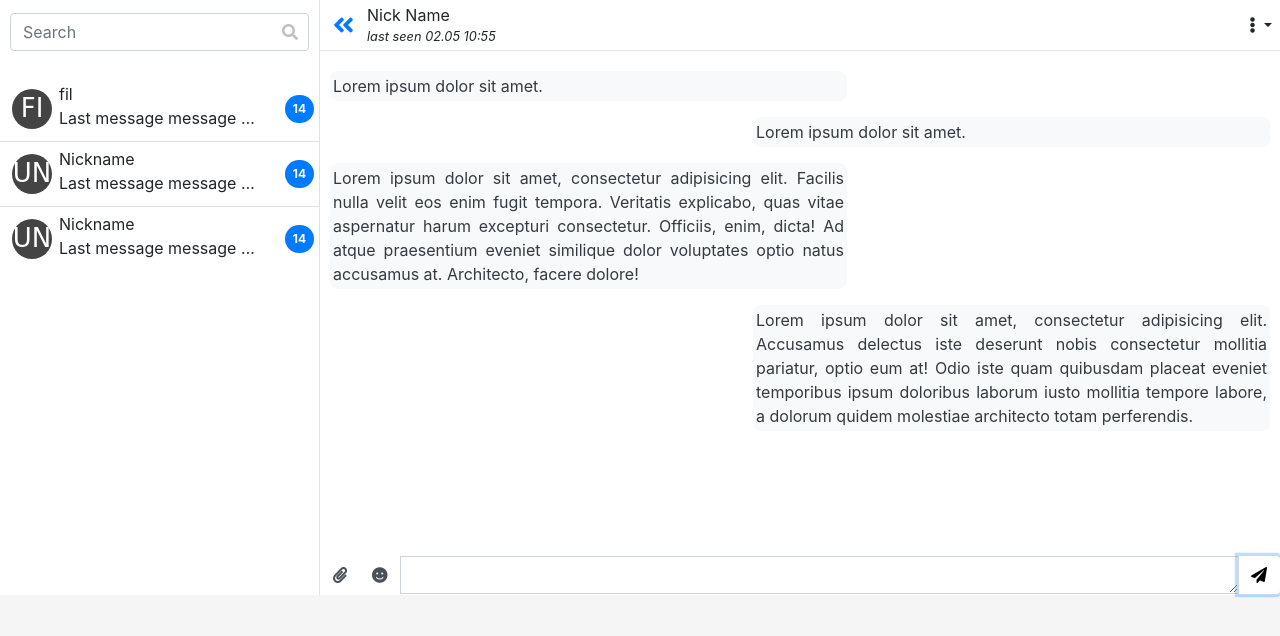
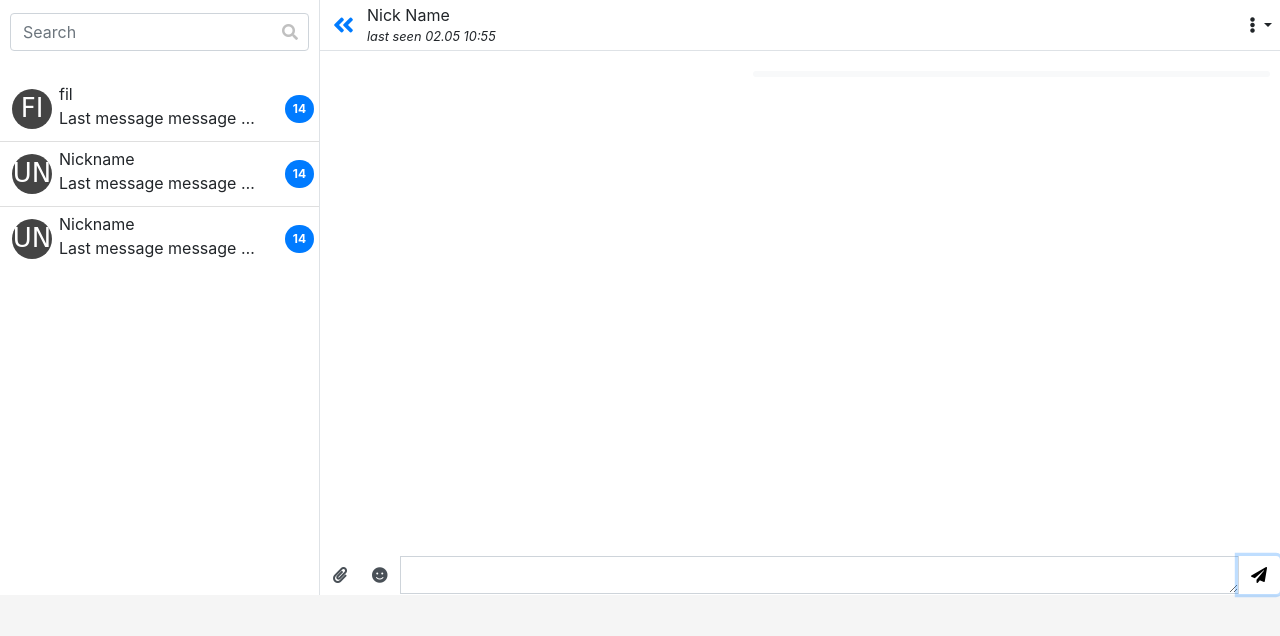
Before and after one commit to colyk/Messenger, a website: page templates/index.html in a window 1280 px wide. Both pictures are taken after a click on the button 1259 px from the left and 575 px from the top of the page. Drawn offline with nearby package versions, Linux system fonts and the light colour scheme.

Commit message:
Sending msg

```diff
--- a/templates/index.html
+++ b/templates/index.html
@@ -132,10 +132,7 @@
                     </div>
                     <div class="scroll messages">
                         <!--MESSEGES-->
-                        <p class="text-justify text-dark bg-light text_left msg">Lorem ipsum dolor sit amet.</p>
-                        <p class="text-justify text-dark bg-light text_right msg">Lorem ipsum dolor sit amet.</p>
-                        <p class="text-justify text-dark bg-light text_left msg">Lorem ipsum dolor sit amet, consectetur adipisicing elit. Facilis nulla velit eos enim fugit tempora. Veritatis explicabo, quas vitae aspernatur harum excepturi consectetur. Officiis, enim, dicta! Ad atque praesentium eveniet similique dolor voluptates optio natus accusamus at. Architecto, facere dolore!</p>
-                        <p class="text-justify text-dark bg-light text_right msg">Lorem ipsum dolor sit amet, consectetur adipisicing elit. Accusamus delectus iste deserunt nobis consectetur mollitia pariatur, optio eum at! Odio iste quam quibusdam placeat eveniet temporibus ipsum doloribus laborum iusto mollitia tempore labore, a dolorum quidem molestiae architecto totam perferendis.</p>
+
                     </div>
                     <div class="input-group" id="send_block">
                         <div class="input-group-prepend">
--- a/templates/js/messenger.js
+++ b/templates/js/messenger.js
@@ -5,6 +5,7 @@ $(function() {
         socket.emit('room', localStorage.nickname);
     });
 
+    // обрезка размера смс
     // $('.msg').css('width', $('.msg').html().length * ($('body').css('font-size').slice(0, -2) / 2));
 
 
@@ -18,6 +19,7 @@ $(function() {
             hide_finded_users();
         } else {
             hide_user_blocks();
+            hide_finded_users();
             socket.emit('find user', $('#find').val());
         }
 
@@ -65,13 +67,16 @@ $(function() {
     }
 
     function send_message() {
-    	let from = localStorage.nickname;
-    	let to = localStorage.to;
-    	let text = $('#msg_to_send').val().trim();
+        let from = localStorage.nickname;
+        let to = localStorage.to;
+        let text = $('#msg_to_send').val().trim();
         socket.emit('send message to', from, to, text);
+        $('.messages').append($('<p class="text-justify text-dark bg-light text_right msg"></p>').html(text))
+
     }
 
     socket.on('get message', (text) => {
+        $('.messages').append($('<p class="text-justify text-dark bg-light text_left msg"></p>').html(text))
         console.log('Incoming message:', text);
     });
 
```
